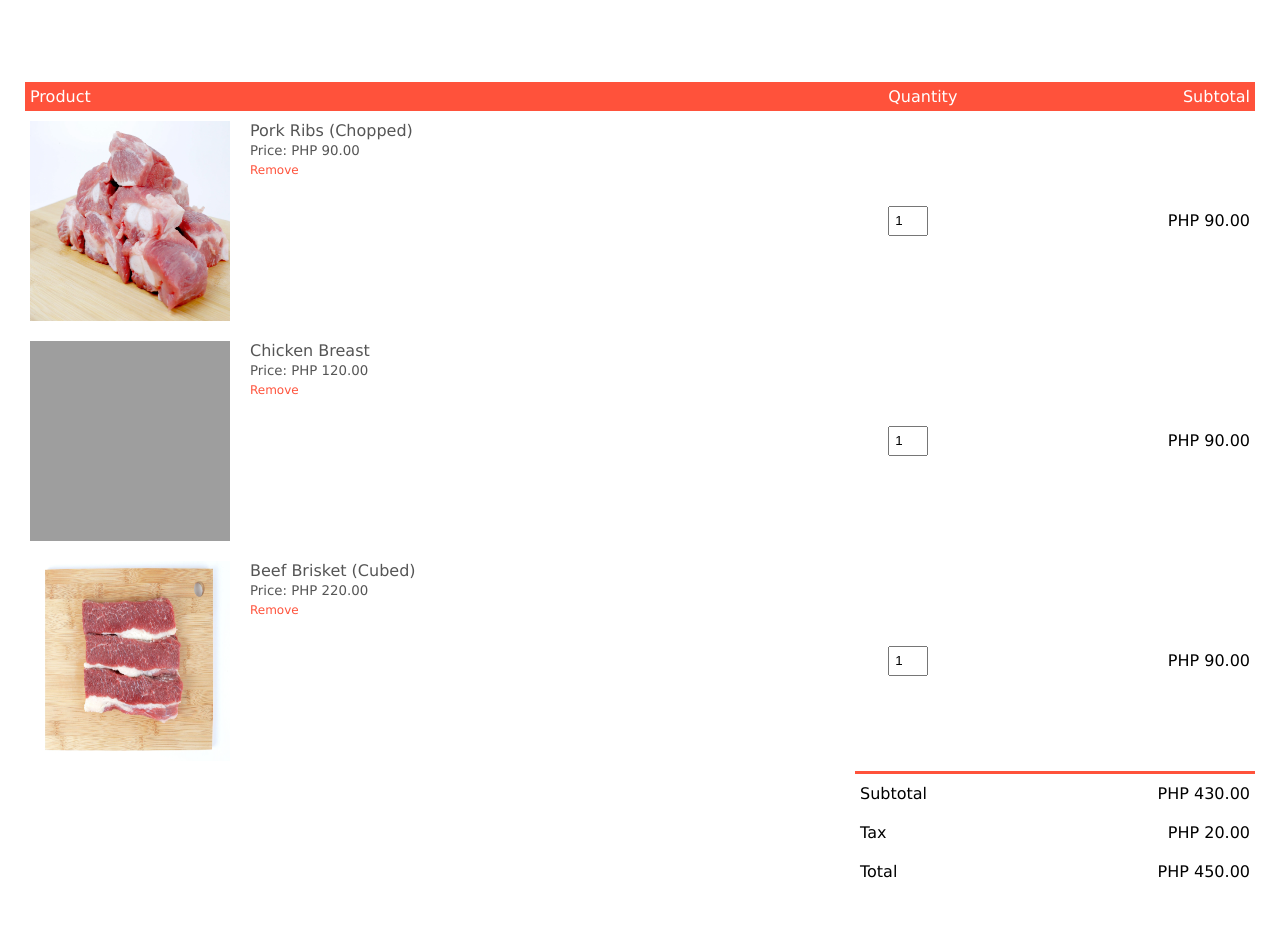
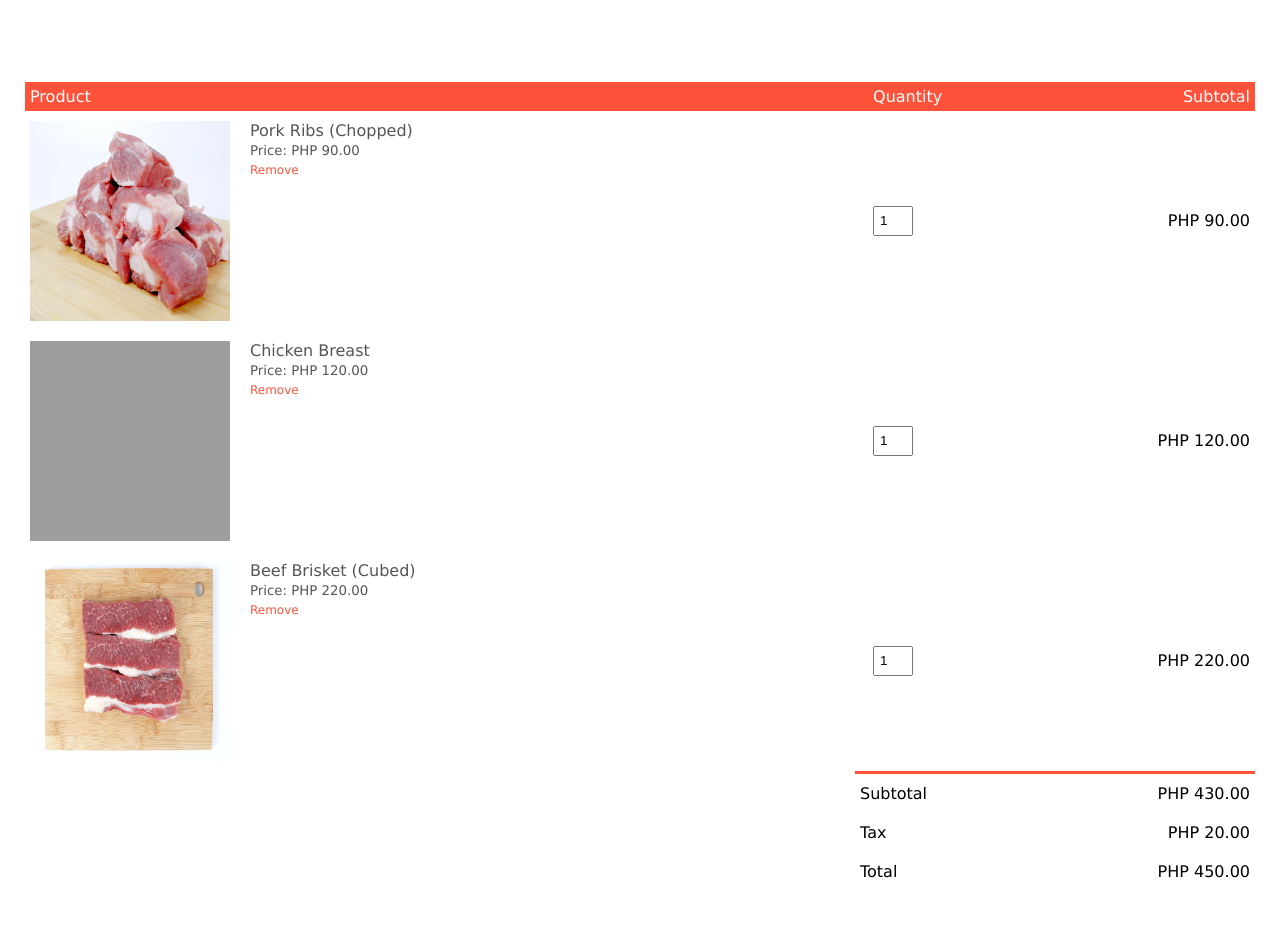
Before and after one commit to Jokoaldyn/WhiteMarket-website, a plain HTML site: page cart.html in a window 1280 px wide. Shown: the part 104-1053 px from the top of the page. Drawn offline with Linux system fonts and the light colour scheme; grey boxes are pictures that could not be loaded.

Commit message:
Update cart.html

```diff
--- a/cart.html
+++ b/cart.html
@@ -72,7 +72,7 @@
 
                 </td>
                 <td><input type="number" value="1"></td>
-                <td>PHP 90.00 </td>
+                <td>PHP 120.00 </td>
             </tr>
             <tr>
                 <td>
@@ -88,7 +88,7 @@
 
                 </td>
                 <td><input type="number" value="1"></td>
-                <td>PHP 90.00 </td>
+                <td>PHP 220.00 </td>
             </tr>
         </table>
 
```
